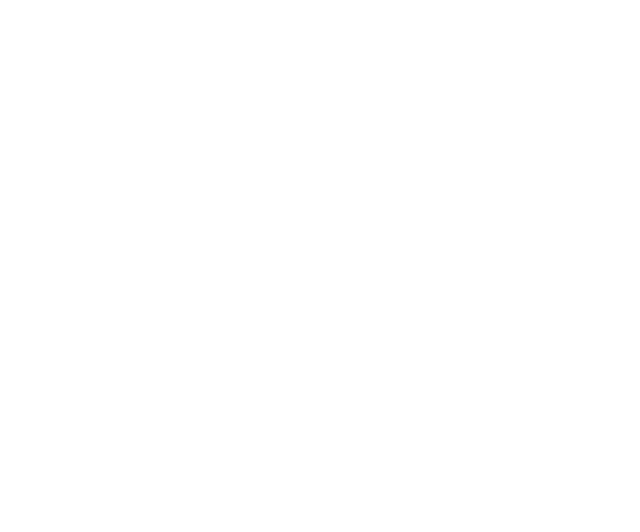
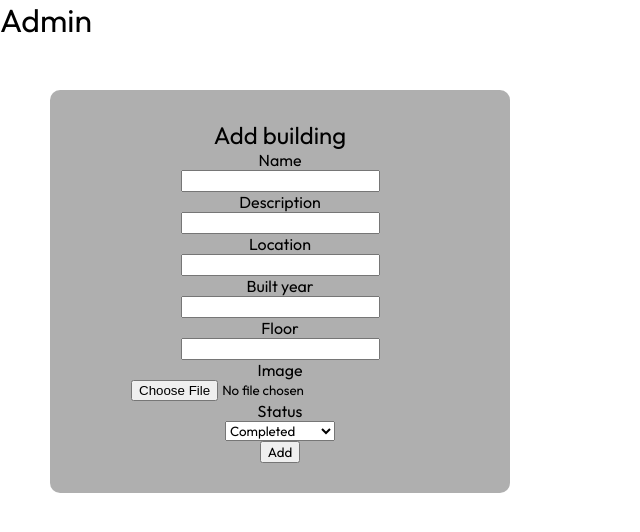
Before and after one commit to izzy-Ti/Builder-base, a React (Vite) app in the folder client/: page /admin in a window 1280 px wide. Before the commit this address had no page. Shown: the top 532 px of the page, without its empty margins (0-640 px from the left). Built offline with nearby package versions, Linux system fonts and the light colour scheme.

Commit message:
Admin Logic

```diff
--- a/client/src/App.jsx
+++ b/client/src/App.jsx
@@ -7,6 +7,7 @@
 import {Toaster} from 'react-hot-toast'
 import Navbar from './components/Navbar/Navbar.jsx'
 import Login from './pages/Login'
+import Admin from './pages/Admin.jsx'
 
 
 
@@ -25,6 +26,7 @@
         <Route path='/about' element= {<About />} />
         <Route path='/news' element= {<News />} />
         <Route path='/login' element = {<Login />} />
+        <Route path='/admin' element = {<Admin />} />
       </Routes>
     </>
   )
--- /dev/null
+++ b/client/src/components/Admin/Admins.jsx
@@ -0,0 +1,71 @@
+import React from 'react'
+import './admin.css'
+import { useState,useEffect } from 'react'
+import axios from 'axios'
+import toast from 'react-hot-toast'
+
+const Admins = () => {
+    const [name, setname] = useState('')
+    const [location,setlocation] = useState('')
+    const [floor,setfloor] = useState()
+    const [built_year, setbuilt_year] = useState()
+    const [status, setstatus] = useState('')
+    const [discription, setdiscription] = useState('')
+    const [image,setimage] = useState(null)
+    const [message,setmessage] = useState('')
+    const [toaster,settoaster] = useState(null)
+    const addBuild =async () =>{
+        const response = await axios.post('http://localhost:4000/building/add',{
+            name,
+            location,
+            floor,
+            built_year,
+            image,
+            discription,
+            status}
+        )
+        settoaster(response.data.success)
+        setmessage(response.data.message)
+    }
+    useEffect(() => {
+    if (toaster !== null) {
+      if (toaster === true) {
+        navigate('/')
+        location.reload()
+        toast.success(message);
+      } else if(toaster === false){
+        toast.error(message);
+      }
+      settoaster(null);
+    }
+  }, [toaster]);
+
+  return (
+    <div>
+      <h1>Admin</h1>
+      <div className="building_ad">
+        <h2>Add building</h2>
+        <label htmlFor="">Name</label>
+        <input type="text" onChange={(e)=>{setname(e.target.value)}}/>
+        <label htmlFor="">Description</label>
+        <input type="text" onChange={(e)=>{setdiscription(e.target.value)}}/>
+        <label htmlFor="">Location</label>
+        <input type="text" onChange={(e)=>{setlocation(e.target.value)}}/>
+        <label htmlFor="">Built year</label>
+        <input type="number" onChange={(e)=>{setbuilt_year(e.target.value)}}/>
+        <label htmlFor="">Floor</label>
+        <input type="number" onChange={(e)=>{setfloor(e.target.value)}}/>
+        <label htmlFor="">Image</label>
+        <input type="file" onChange={(e)=>{setimage(e.target.files[0])}} />
+        <label htmlFor="">Status</label>
+        <select name="" id="">
+            <option value="" onClick={()=>{setstatus('Completed')}}>Completed</option>
+            <option value="" onClick={()=>{setstatus('Not completed')}}>Not completed</option>
+        </select>
+        <input type="submit" value="Add" onClick={addBuild}/>
+      </div>
+    </div>
+  )
+}
+
+export default Admins
--- /dev/null
+++ b/client/src/components/Admin/admin.css
@@ -0,0 +1,10 @@
+.building_ad{
+    margin: 50px 50px;
+    display: flex;
+    align-items: center;
+    flex-direction: column;
+    width: 400px;
+    background-color: rgba(0, 0, 0, 0.313);
+    padding: 30px 30px;
+    border-radius: 10px;
+}
--- a/client/src/components/Featured/Featured.jsx
+++ b/client/src/components/Featured/Featured.jsx
@@ -22,7 +22,7 @@
       <p className='fea_desc'>Browse our top featured properties, selected for their quality and prime locations.</p>
       <div className="fea_cards">
         {
-            futured.map((future,index) =>{
+            futured.slice(0-3).map((future,index) =>{
                 return (
                 <div className='fea_card'>
                 <img src={future.image} alt="" className='fea_img'/>
--- /dev/null
+++ b/client/src/pages/Admin.jsx
@@ -0,0 +1,12 @@
+import React from 'react'
+import Admins from '../components/Admin/Admins'
+
+const Admin = () => {
+  return (
+    <div>
+      <Admins />
+    </div>
+  )
+}
+
+export default Admin
```
Also changed, not shown: 1 other file (tests, documents, lock files or other folders).
